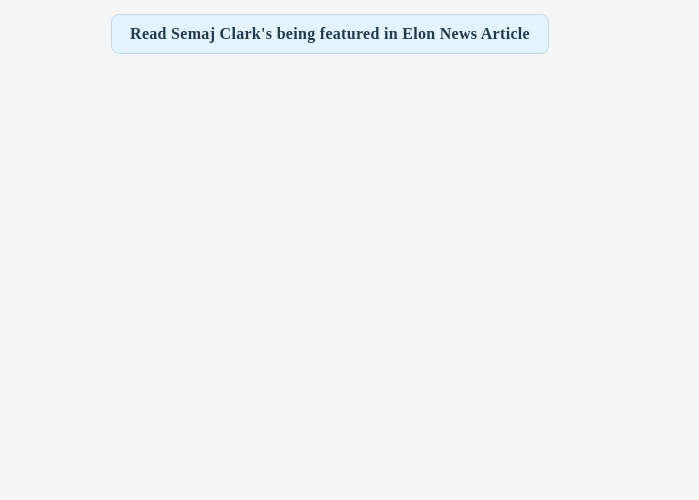
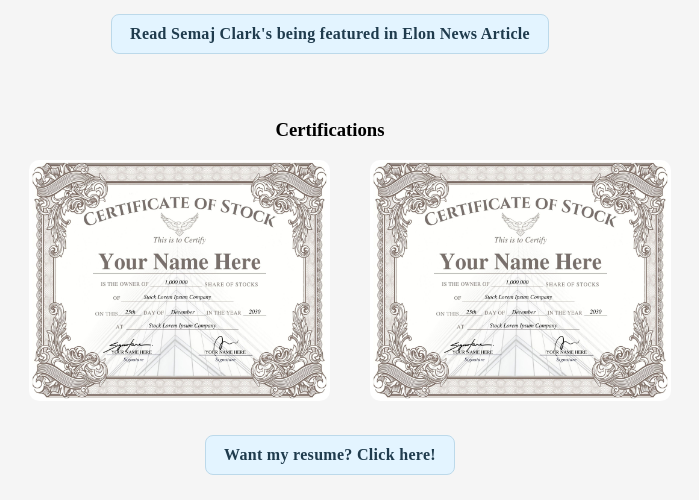
Before and after one commit to Spiderasasen/Semaj-Clark-Portfolio, a React app in the folder portfolio/: page / in a window 1280 px wide. Shown: the part 618-1118 px from the top of the page, without its empty margins (310-1009 px from the left). Before the commit the page ends 800 px from the top, so only its background shows below. Built offline with nearby package versions, Linux system fonts and the light colour scheme; the HTML template or start-up script is replaced by a standard one.

Commit message:
made the main home page idea

```diff
--- a/portfolio/src/pages/Home.jsx
+++ b/portfolio/src/pages/Home.jsx
@@ -1,6 +1,7 @@
 import Header from "../components/Header.jsx"
 import "../styles/artical.css"
 import "../styles/main.css"
+import Certification from "../assets/certifcation_hold_image.jpg"
 
 function Home() {
     return (
@@ -26,6 +27,25 @@
                         </figcaption>
                     </figure>
                 </div>
+
+                {/*conatiner for certifaction images*/}
+                <div className="certification">
+                    <h3>Certifications</h3>
+                    <div className="certification-container">
+                        <img src={Certification} alt={"certification image"}/>
+                        <img src={Certification} alt={"certification image"}/>
+                    </div>
+                </div>
+
+                <div className="certification">
+                    <a
+                        className={"vet-article-link"}
+                        href={"#"}
+                        target={"_blank"}
+                    >
+                        Want my resume? Click here!
+                    </a>
+                </div>
             </main>
         </>
     )
--- a/portfolio/src/styles/artical.css
+++ b/portfolio/src/styles/artical.css
@@ -25,3 +25,14 @@
 figcaption{
     padding-top: 30px;
 }
+
+/*for the cetrifcation image*/
+.certification-container img{
+    width: 25%;
+    height: auto;
+    border-radius: 10px !important;
+    margin-left: 40px;
+}
+.certification{
+    padding-top: 30px;
+}
```
Also changed, not shown: portfolio/src/assets/certifcation_hold_image.jpg (added).
